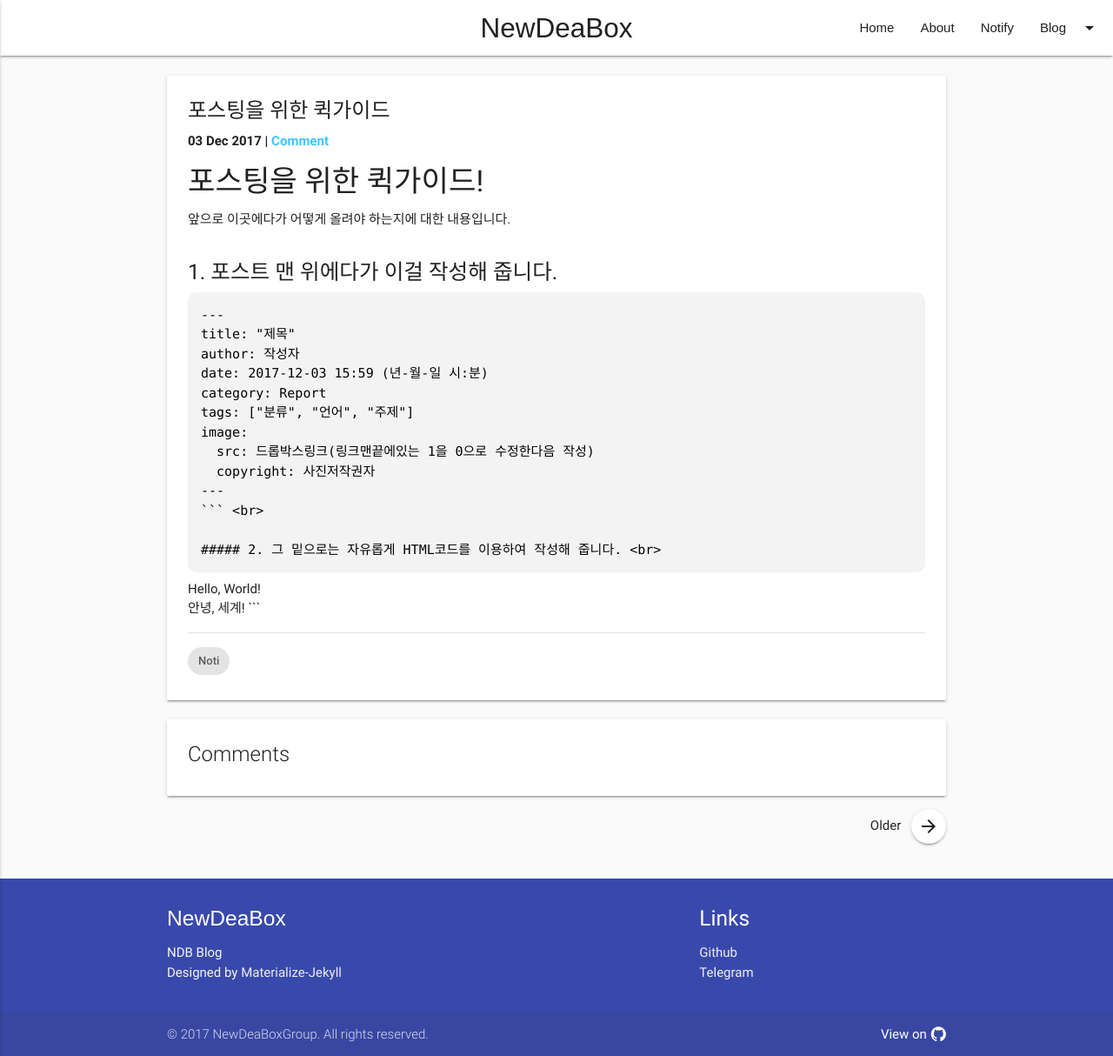
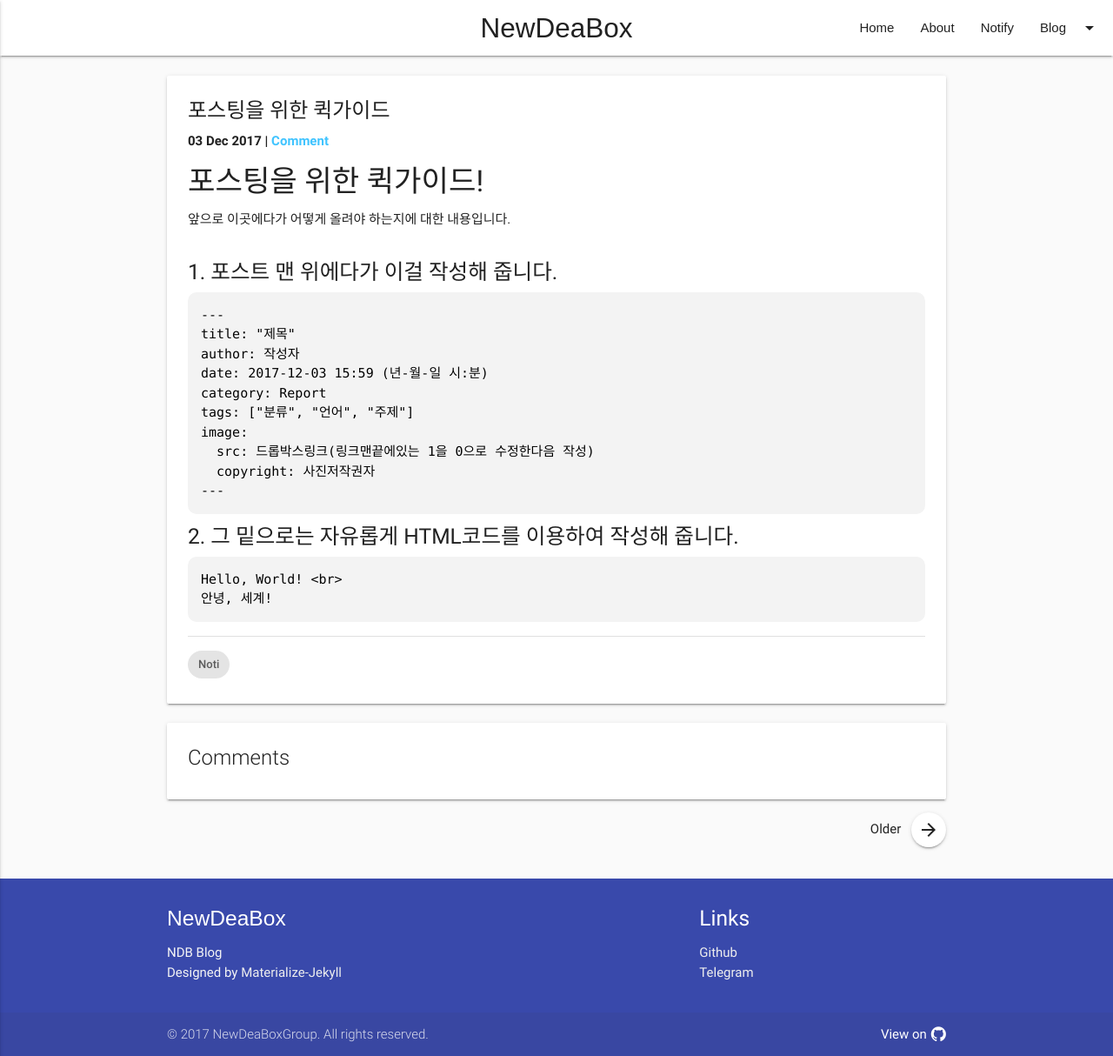
Before and after one commit to NewDeaBoxGroup/NewDeaBoxGroup.github.io, a Jekyll site: the page built from _posts/2017-12-03-퀵가이드.md, in a window 1280 px wide and 1214 px high. Shown: the whole window at 87% size. Built offline with Jekyll 4.4.1, drawn with Linux system fonts in a browser that asks for light colours; nearby versions of some CDN libraries; some web fonts are replaced; comment, search, counter and statistics services are not loaded.

Commit message:
Update 2017-12-03-퀵가이드.md

````diff
--- a/_posts/2017-12-03-퀵가이드.md
+++ b/_posts/2017-12-03-퀵가이드.md
@@ -20,7 +20,7 @@ image:
   src: 드롭박스링크(링크맨끝에있는 1을 0으로 수정한다음 작성)
   copyright: 사진저작권자
 ---
-``` <br>
+```
 
 ##### 2. 그 밑으로는 자유롭게 HTML코드를 이용하여 작성해 줍니다. <br>
 ```
````
